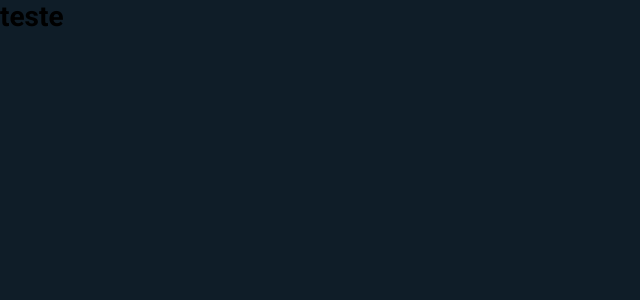
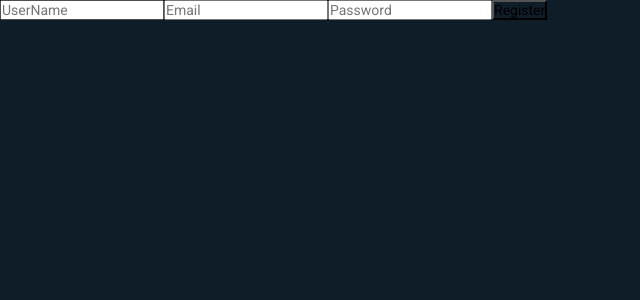
Before and after one commit to jdro10/ESTG-LDS-PacmanOnlineChallenge, a React (Create React App) app in the folder Frontend/fronted/: page /register in a window 1280 px wide. Shown: the top 300 px of the page, without its empty margins (0-640 px from the left). Built offline with nearby package versions, Linux system fonts and the light colour scheme.

Commit message:
initial version of register

```diff
--- a/Frontend/fronted/src/pages/Register/index.js
+++ b/Frontend/fronted/src/pages/Register/index.js
@@ -1,11 +1,34 @@
-import React from "react";
+import React, { useState } from "react";
 
 import "./styles.css";
 
 export default function Register() {
+  const [email, setEmail] = useState("");
+  const [user, setUser] = useState("");
+  const [pass, setPass] = useState("");
+
   return (
-    <div>
-      <h1>teste</h1>
+    <div className="container-register">
+      <form className="register-container">
+        <input
+          placeholder="UserName"
+          value={user}
+          onChange={event => setUser(event.target.value)}
+        />
+        <input
+          placeholder="Email"
+          value={email}
+          onChange={event => setEmail(event.target.value)}
+        />
+        <input
+          placeholder="Password"
+          type="password"
+          value={pass}
+          onChange={event => setPass(event.target.value)}
+        />
+
+        <button type="submit">Register</button>
+      </form>
     </div>
   );
 }
```
